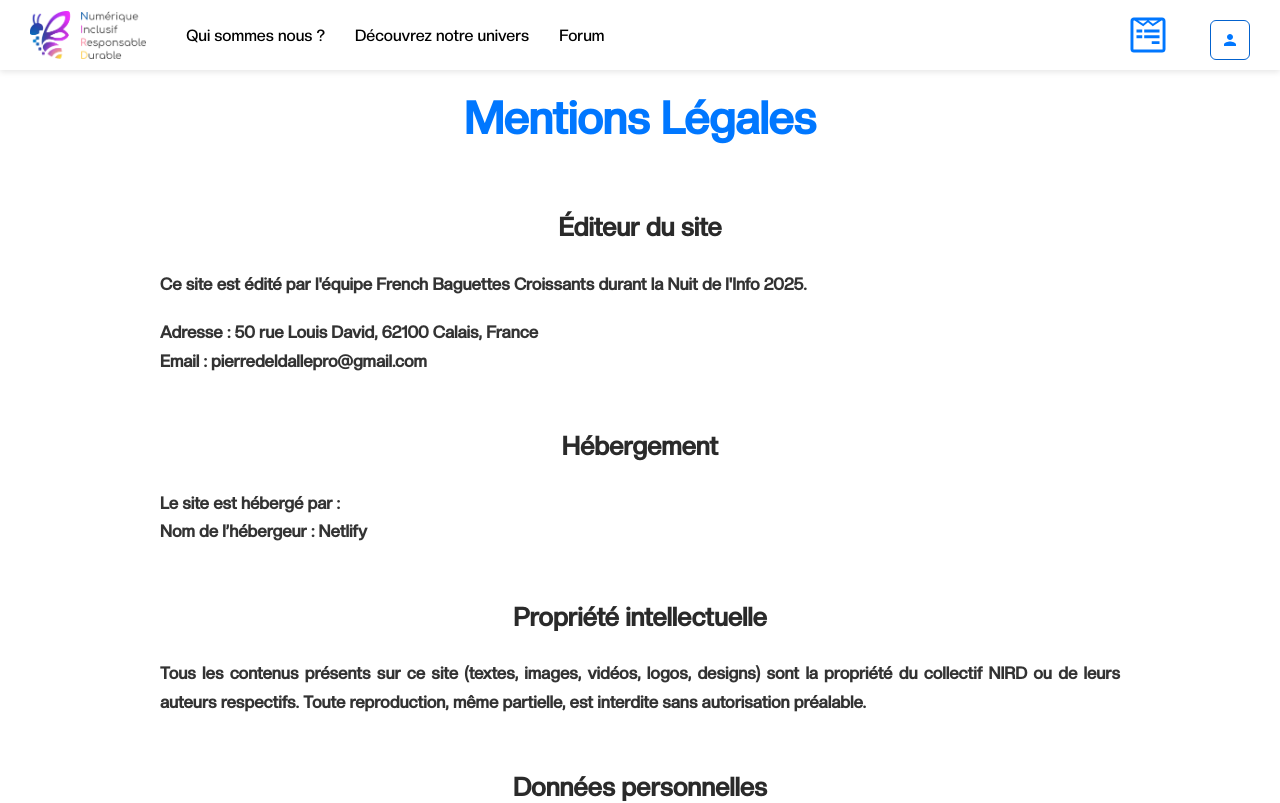
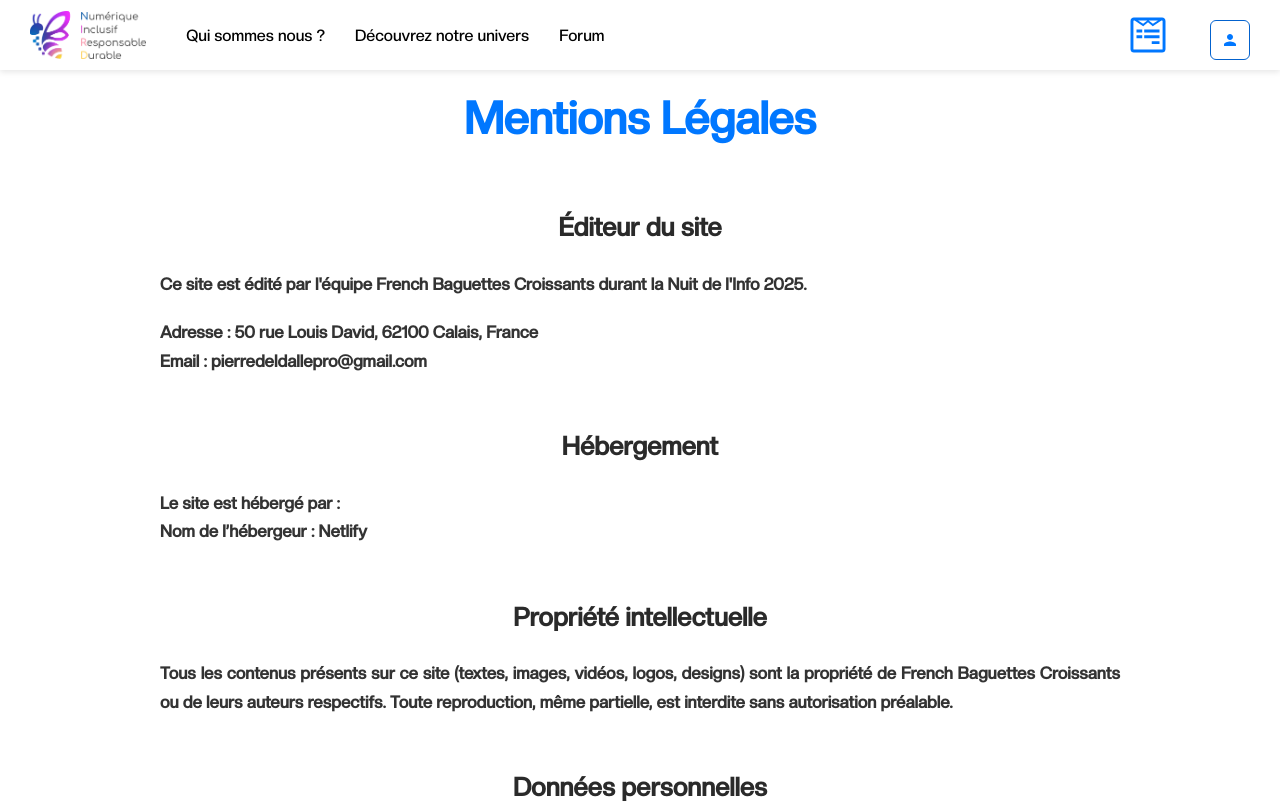
Before and after one commit to Bastien-Cousin/Nuit-de-l-info-2025, a React (Vite) app in the folder Nuit-info2025/: page /mentions-legales in a window 1280 px wide. Shown: the top 803 px of the page. Built offline with nearby package versions, Linux system fonts and the light colour scheme; no server answers.

Commit message:
Modification 2 Mentions légales

```diff
--- a/Nuit-info2025/src/composants/mentions_legales/MentionsLegales.jsx
+++ b/Nuit-info2025/src/composants/mentions_legales/MentionsLegales.jsx
@@ -33,7 +33,7 @@ export const MentionsLegales = () => {
           <h2>Propriété intellectuelle</h2>
           <p>
             Tous les contenus présents sur ce site (textes, images, vidéos, logos, designs) sont
-            la propriété du collectif NIRD ou de leurs auteurs respectifs. Toute reproduction,
+            la propriété de French Baguettes Croissants ou de leurs auteurs respectifs. Toute reproduction,
             même partielle, est interdite sans autorisation préalable.
           </p>
         </section>
```
